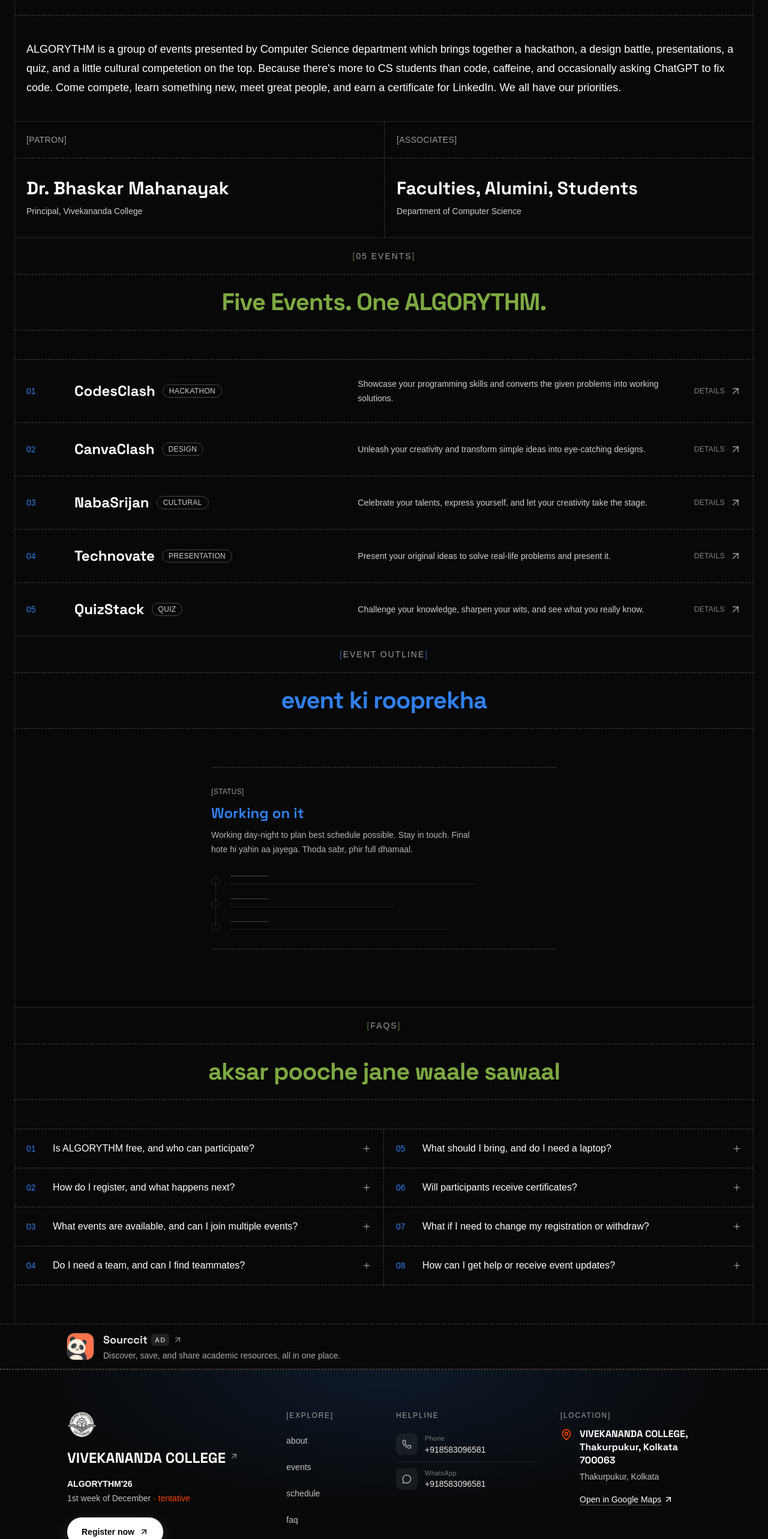
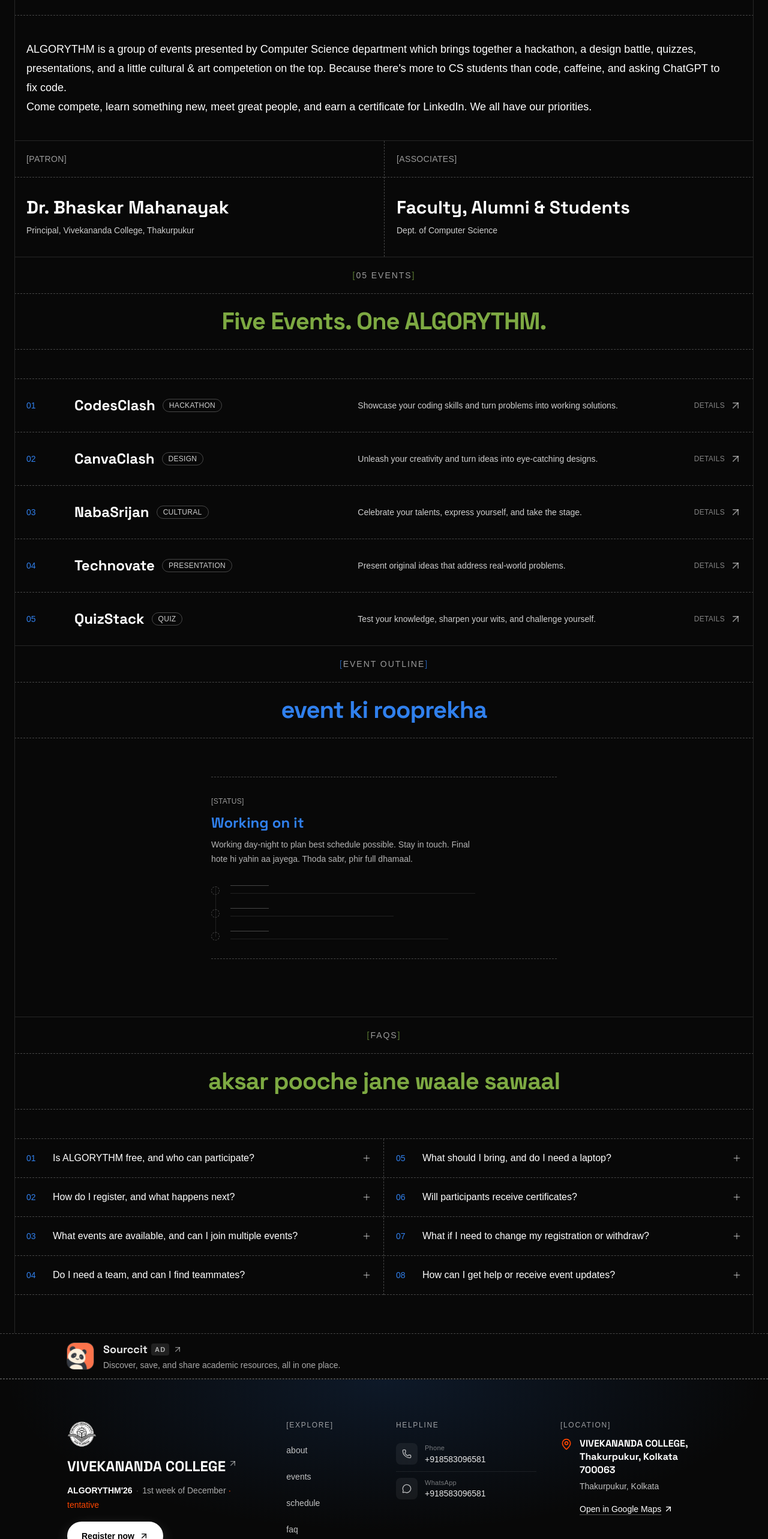
Before and after one commit to dipto-thakur/Algorythm, a Next.js app: page / in a window 1280 px wide. Shown: the part 928-3494 px from the top of the page at 60% size. Built offline with nearby package versions, Linux system fonts and the light colour scheme; no server answers; a web font is replaced by a local one.

Commit message:
event-details-improvements

```diff
--- a/src/components/layout/Footer.tsx
+++ b/src/components/layout/Footer.tsx
@@ -68,8 +68,12 @@
         <div className="p-4 sm:p-7">
           <div className="grid gap-x-8 gap-y-10 md:grid-cols-6 lg:grid-cols-12 lg:gap-x-10">
             {/* Brand */}
-            <div className="flex flex-col gap-4 md:col-span-6 lg:col-span-4">
-              <SmartImage asset={siteAssets.collegeLogo} className="h-12 w-auto self-start" />
+            <div className="flex min-w-0 flex-col gap-3 md:col-span-6 lg:col-span-4">
+  <SmartImage
+    asset={siteAssets.collegeLogo}
+    className="h-10 w-auto self-start sm:h-12"
+  />
+
   {college.name &&
     (college.site ? (
       <a
@@ -77,24 +81,30 @@
         target="_blank"
         rel="noopener noreferrer"
         aria-label={`${college.name} website (opens in new tab)`}
-                    className="group inline-flex items-start gap-1.5 self-start font-sans text-xl font-bold leading-tight transition-colors hover:text-orange focus-visible:text-orange sm:text-2xl"
+        className="group inline-flex min-w-0 items-start gap-1 self-start font-sans text-lg font-bold leading-snug transition-colors hover:text-orange focus-visible:text-orange sm:text-2xl"
       >
-                    {college.name}
+        <span className="min-w-0 [overflow-wrap:anywhere]">{college.name}</span>
         <ArrowUpRight
           aria-hidden
-                      className="mt-1 size-4 shrink-0 text-white/50 transition-all group-hover:-translate-y-0.5 group-hover:translate-x-0.5 group-hover:text-orange"
+          className="mt-1 size-3.5 shrink-0 text-white/50 transition-all group-hover:-translate-y-0.5 group-hover:translate-x-0.5 group-hover:text-orange sm:size-4"
         />
       </a>
     ) : (
-                  <p className="font-sans text-xl font-bold leading-tight sm:text-2xl">{college.name}</p>
+      <p className="font-sans text-lg font-bold leading-snug [overflow-wrap:anywhere] sm:text-2xl">
+        {college.name}
+      </p>
     ))}
-              <p className="text-sm leading-6 text-white/75">
-                <span className="font-bold text-white">{siteConfig.name}</span>
-                <br />
+
+  <p className="text-xs leading-relaxed text-white/65 sm:text-sm sm:leading-6">
+    <span className="font-semibold text-white">{siteConfig.name}</span>
+    <span className="mx-1.5 text-white/30">·</span>
     {event.dateLabel}
-                {event.dateStatus === "tentative" && <span className="text-orange"> · tentative</span>}
+    {event.dateStatus === "tentative" && (
+      <span className="text-orange"> · tentative</span>
+    )}
   </p>
-              <div className="mt-1 max-w-sm">
+
+  <div className="mt-1 w-full max-w-sm">
     <FooterCta />
   </div>
 </div>
--- a/src/components/sections/AboutSection.tsx
+++ b/src/components/sections/AboutSection.tsx
@@ -14,8 +14,10 @@
 <Reveal delay={0.15}>
   <div className="px-5 py-10">
   <p className="text-pretty text-sm leading-6 sm:text-base sm:leading-7 lg:text-lg lg:leading-8">
-          <span className="text-orange"></span>
-      ALGORYTHM is a group of events presented by Computer Science department which brings together a hackathon, a design battle, presentations, a quiz, and a little cultural competetion on the top. Because there's more to CS students than code, caffeine, and occasionally asking ChatGPT to fix code. Come compete, learn something new, meet great people, and earn a certificate for LinkedIn. We all have our priorities.
+      ALGORYTHM is a group of events presented by Computer Science department which brings together a hackathon, a design battle, quizzes, presentations, and a little cultural & art competetion on the top. Because there's more to CS students than code, caffeine, and asking ChatGPT to fix code.
+    </p>
+    <p className="text-pretty text-sm leading-6 sm:text-base sm:leading-7 lg:text-lg lg:leading-8">
+Come compete, learn something new, meet great people, and earn a certificate for LinkedIn. We all have our priorities.
     </p>
   </div>
 </Reveal>
--- a/src/config/site.ts
+++ b/src/config/site.ts
@@ -42,8 +42,8 @@
   hours: null as string | null,    // e.g. "10 AM to 6 PM"
 },
 credits: {
-  patrons: [{ name: "Dr. Bhaskar Mahanayak", subtext: "Principal, Vivekananda College" }] as Credit[],
-  associations: [{ name: "Faculties, Alumini, Students", subtext: "Department of Computer Science" }] as Credit[],
+  patrons: [{ name: "Dr. Bhaskar Mahanayak", subtext: "Principal, Vivekananda College, Thakurpukur" }] as Credit[],
+  associations: [{ name: "Faculty, Alumni & Students", subtext: "Dept. of Computer Science" }] as Credit[],
 },
 event: {
   venue: "VIVEKANANDA COLLEGE, Thakurpukur, Kolkata 700063",
--- a/src/data/events.ts
+++ b/src/data/events.ts
@@ -4,30 +4,30 @@
     slug: "codesclash",
     name: "CodesClash",
     kind: "Hackathon",
-    blurb: "Showcase your programming skills and converts the given problems into working solutions."
+    blurb: "Showcase your coding skills and turn problems into working solutions.",
   },
   {
     slug: "canvaclash",
     name: "CanvaClash",
     kind: "Design",
-    blurb: "Unleash your creativity and transform simple ideas into eye-catching designs."
+    blurb: "Unleash your creativity and turn ideas into eye-catching designs.",
   },
   {
     slug: "nabasrijan",
     name: "NabaSrijan",
     kind: "Cultural",
-    blurb: "Celebrate your talents, express yourself, and let your creativity take the stage."
+    blurb: "Celebrate your talents, express yourself, and take the stage.",
   },
   {
     slug: "technovate",
     name: "Technovate",
     kind: "Presentation",
-    blurb: "Present your original ideas to solve real-life problems and present it."
+    blurb: "Present original ideas that address real-world problems.",
   },
   {
     slug: "quizstack",
     name: "QuizStack",
     kind: "Quiz",
-    blurb: "Challenge your knowledge, sharpen your wits, and see what you really know."
+    blurb: "Test your knowledge, sharpen your wits, and challenge yourself.",
   },
 ];
```
Lines whose indentation alone changed are shown as unchanged.
